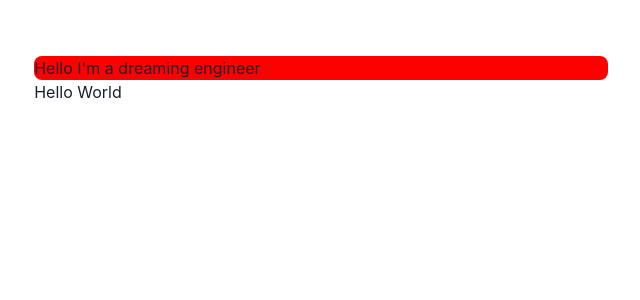
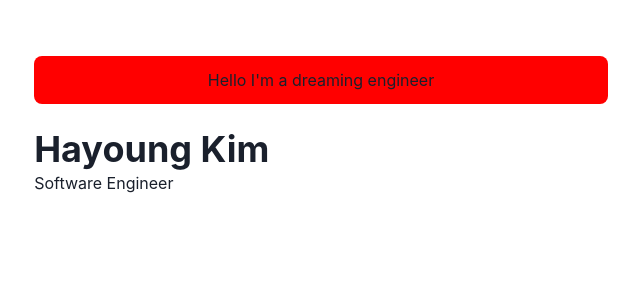
Before and after one commit to HayoungKimkk/NewProtfolio, a Next.js app: page / in a window 1280 px wide. Shown: the top 300 px of the page, without its empty margins (319-959 px from the left). Built offline with nearby package versions, Linux system fonts and the light colour scheme.

Commit message:
📝 Feat : add page setting

```diff
--- a/pages/index.js
+++ b/pages/index.js
@@ -1,12 +1,21 @@
-import { Container, Box } from '@chakra-ui/react'
+import { Container, Box, Heading } from '@chakra-ui/react'
 
 const Page = () => {
     return (
         <Container>
-            <Box borderRadius="lg" bg="red">
+            <Box borderRadius="lg" bg="red" p={3} mb={6} align="center">
                 Hello I&apos;m a dreaming engineer
             </Box>
-            <div>Hello World</div>
+
+            <Box display={{md:'flex'}}>
+                <Box flexGrow={1}>
+                    <Heading as="h2" variant="page-title">
+                        Hayoung Kim
+                    </Heading>
+                   <p>Software Engineer </p>
+                </Box>
+            </Box>
+
         </Container>
     )
 }
```
Also changed, not shown: components/logo.js (added, +29 -0 lines).
